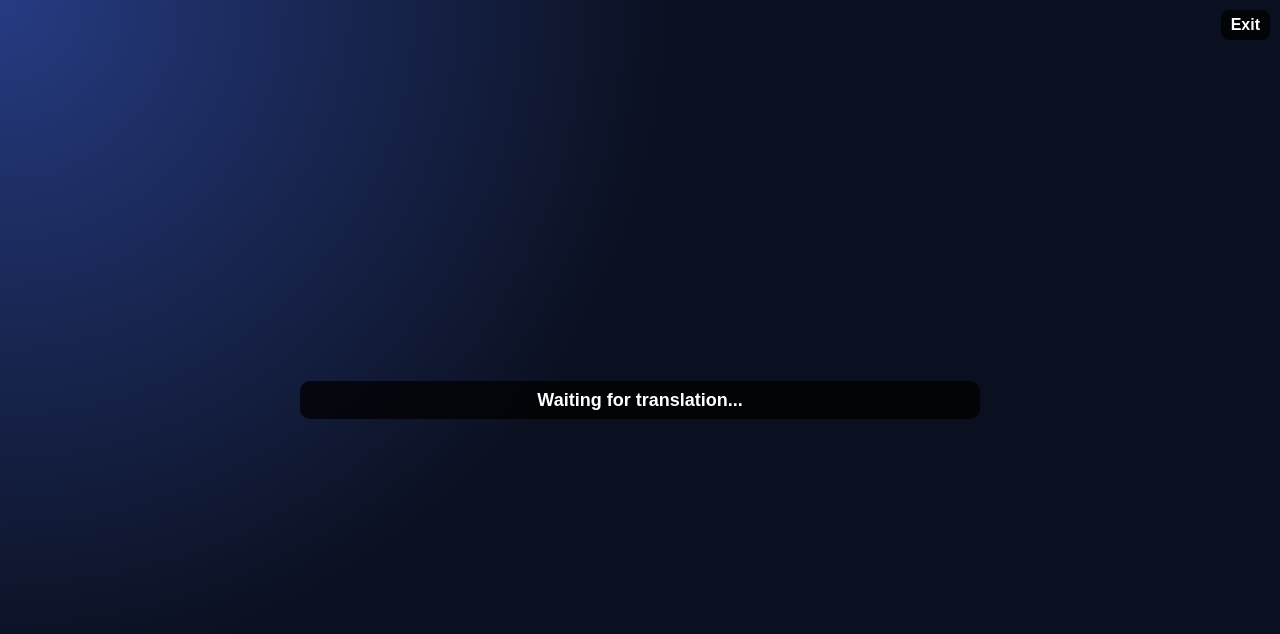
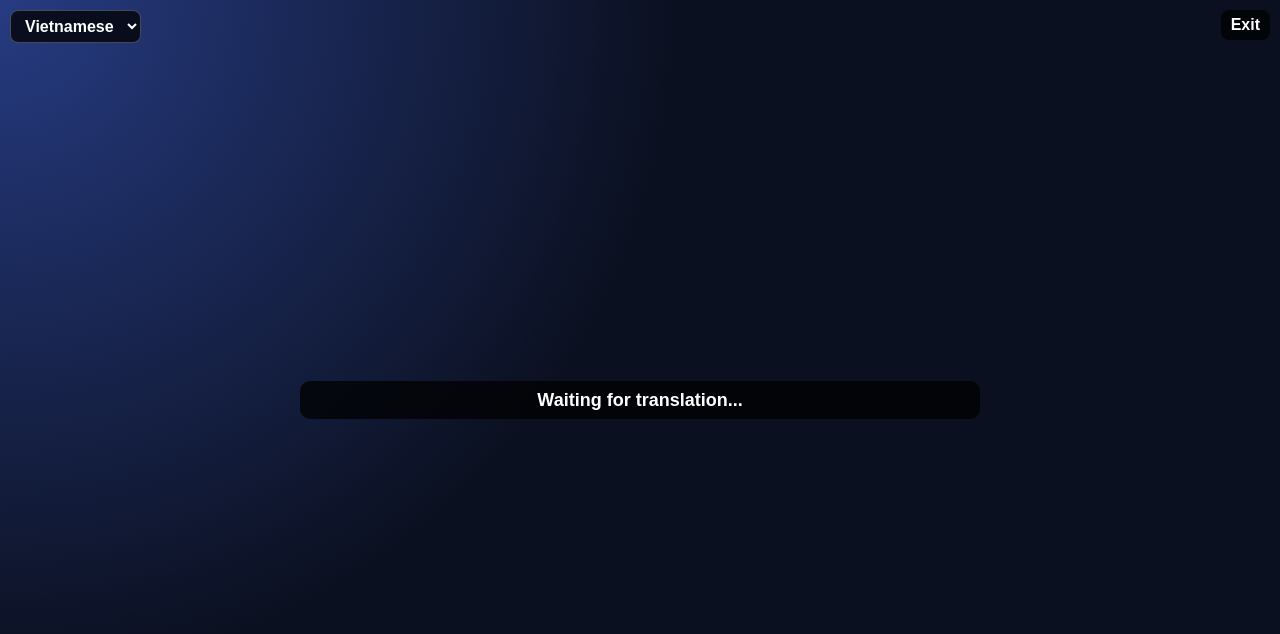
Before and after one commit to minhchanh95/live-translator, a Next.js app: page / in a window 1280 px wide. Both pictures are taken after a click on the button "Subtitle Mode". Shown: the top 634 px of the page. Built offline with nearby package versions, Linux system fonts and the light colour scheme.

Commit message:
fix code

```diff
--- a/app/page.tsx
+++ b/app/page.tsx
@@ -8,6 +8,16 @@ const sourceLanguages = [
   { code: "ko-KR", translateCode: "ko", label: "Korean" },
   { code: "zh-CN", translateCode: "zh-CN", label: "Chinese" },
   { code: "vi-VN", translateCode: "vi", label: "Vietnamese" },
+  { code: "ru-RU", translateCode: "ru", label: "Russian" },
+];
+
+const targetLanguages = [
+  { code: "vi", label: "Vietnamese" },
+  { code: "en", label: "English" },
+  { code: "ja", label: "Japanese" },
+  { code: "ko", label: "Korean" },
+  { code: "zh-CN", label: "Chinese" },
+  { code: "ru", label: "Russian" },
 ];
 
 export default function Home() {
@@ -22,12 +32,14 @@ export default function Home() {
   const [subtitleMode, setSubtitleMode] = useState(false);
 
   const [sourceLang, setSourceLang] = useState("ja-JP");
+  const [targetLang, setTargetLang] = useState("vi");
+  const targetLangRef = useRef("vi");
 
   const [finalTranscript, setFinalTranscript] = useState("");
   const [interimTranscript, setInterimTranscript] = useState("");
 
-  const [vietnameseText, setVietnameseText] = useState("");
-  const [interimVietnameseText, setInterimVietnameseText] = useState("");
+  const [translatedText, setTranslatedText] = useState("");
+  const [interimTranslatedText, setInterimTranslatedText] = useState("");
   const [latestTranslation, setLatestTranslation] = useState("");
 
   const [status, setStatus] = useState("Waiting...");
@@ -37,6 +49,13 @@ export default function Home() {
     return (
       sourceLanguages.find((lang) => lang.code === sourceLang)?.translateCode ||
       "auto"
+    );
+  };
+
+  const getTargetLabel = () => {
+    return (
+      targetLanguages.find((lang) => lang.code === targetLang)?.label ||
+      "Translation"
     );
   };
 
@@ -55,7 +74,11 @@ export default function Home() {
 
   useEffect(() => {
     scrollToBottom(translationBoxRef);
-  }, [vietnameseText, interimVietnameseText]);
+  }, [translatedText, interimTranslatedText]);
+
+  useEffect(() => {
+    targetLangRef.current = targetLang;
+  }, [targetLang]);
 
   const safeStartRecognition = () => {
     const recognition = recognitionRef.current;
@@ -92,7 +115,7 @@ export default function Home() {
         "https://translate.googleapis.com/translate_a/single" +
         `?client=gtx` +
         `&sl=${encodeURIComponent(sl)}` +
-        `&tl=vi` +
+        `&tl=${encodeURIComponent(targetLangRef.current)}` +
         `&dt=t` +
         `&q=${encodeURIComponent(text)}`;
 
@@ -108,21 +131,30 @@ export default function Home() {
       const translated = data[0].map((item: any) => item[0]).join("");
 
       if (interim) {
-        setInterimVietnameseText(translated);
+        setInterimTranslatedText(translated);
         setLatestTranslation(translated);
       } else {
-        setVietnameseText((prev) => prev + translated + " ");
+        setTranslatedText((prev) => prev + translated + " ");
         setLatestTranslation(translated);
       }
     } catch (error) {
       console.warn("Translate warning:", error);
 
       if (!interim) {
-        setVietnameseText((prev) => prev + "\n[Dịch lỗi]\n");
+        setTranslatedText((prev) => prev + "\n[Dịch lỗi]\n");
       }
     } finally {
       if (!interim) setTranslating(false);
     }
+  };
+
+  const changeTargetLanguage = (newLang: string) => {
+    targetLangRef.current = newLang;
+    setTargetLang(newLang);
+    setTranslatedText("");
+    setInterimTranslatedText("");
+    setLatestTranslation("Switching language...");
+    setStatus(`Switched target language to ${newLang}`);
   };
 
   const startTranslate = () => {
@@ -171,7 +203,7 @@ export default function Home() {
       if (finalText.trim()) {
         setFinalTranscript((prev) => prev + finalText);
         await translateText(finalText, false);
-        setInterimVietnameseText("");
+        setInterimTranslatedText("");
       }
 
       setInterimTranscript(interim);
@@ -197,7 +229,7 @@ export default function Home() {
 
       if (error === "audio-capture") {
         setStatus(
-          "Không capture được microphone. Hãy chọn VB-CABLE / BlackHole / Voicemeeter Out B1."
+          "Không capture được microphone. Hãy chọn VB-CABLE / BlackHole / Voicemeeter Out B1.",
         );
         scheduleRestart(1500);
         return;
@@ -263,8 +295,8 @@ export default function Home() {
   const clearText = () => {
     setFinalTranscript("");
     setInterimTranscript("");
-    setVietnameseText("");
-    setInterimVietnameseText("");
+    setTranslatedText("");
+    setInterimTranslatedText("");
     setLatestTranslation("");
   };
 
@@ -313,7 +345,15 @@ export default function Home() {
             Headphone supported via BlackHole / VB-CABLE / Voicemeeter.
           </p>
 
-          <div style={{ marginBottom: 24 }}>
+          <div
+            style={{
+              display: "flex",
+              gap: 24,
+              flexWrap: "wrap",
+              marginBottom: 24,
+            }}
+          >
+            <div>
               <label>Input Language:</label>
               <br />
 
@@ -329,6 +369,24 @@ export default function Home() {
                   </option>
                 ))}
               </select>
+            </div>
+
+            <div>
+              <label>Target Language:</label>
+              <br />
+
+              <select
+                value={targetLang}
+                onChange={(e) => changeTargetLanguage(e.target.value)}
+                style={selectStyle}
+              >
+                {targetLanguages.map((lang) => (
+                  <option key={lang.code} value={lang.code}>
+                    {lang.label}
+                  </option>
+                ))}
+              </select>
+            </div>
           </div>
 
           <div style={{ display: "flex", gap: 12, marginBottom: 24 }}>
@@ -369,7 +427,9 @@ export default function Home() {
             <ol>
               <li>Mac: Chrome microphone = BlackHole 2ch</li>
               <li>Windows: Chrome microphone = Voicemeeter Out B1</li>
-              <li>Zoom/Teams microphone = real microphone, not virtual audio</li>
+              <li>
+                Zoom/Teams microphone = real microphone, not virtual audio
+              </li>
               <li>Use Chrome browser</li>
             </ol>
           </div>
@@ -421,20 +481,20 @@ export default function Home() {
 
             <div>
               <h2 style={{ marginBottom: 12 }}>
-                Vietnamese Translation {translating ? "..." : ""}
+                {getTargetLabel()} Translation {translating ? "..." : ""}
               </h2>
 
               <div
                 ref={translationBoxRef}
                 style={boxStyle("#052e16", "#bbf7d0")}
               >
-                <span>{vietnameseText}</span>
+                <span>{translatedText}</span>
                 <span style={{ color: "#7ddfa8" }}>
-                  {interimVietnameseText}
+                  {interimTranslatedText}
                 </span>
 
-                {!vietnameseText && !interimVietnameseText
-                  ? "Vietnamese translation will appear here..."
+                {!translatedText && !interimTranslatedText
+                  ? `${getTargetLabel()} translation will appear here...`
                   : ""}
               </div>
             </div>
@@ -444,7 +504,22 @@ export default function Home() {
 
       {subtitleMode && (
         <section style={subtitlePageStyle}>
-          <button onClick={() => setSubtitleMode(false)} style={exitButtonStyle}>
+          <select
+            value={targetLang}
+            onChange={(e) => changeTargetLanguage(e.target.value)}
+            style={subtitleSelectStyle}
+          >
+            {targetLanguages.map((lang) => (
+              <option key={lang.code} value={lang.code}>
+                {lang.label}
+              </option>
+            ))}
+          </select>
+
+          <button
+            onClick={() => setSubtitleMode(false)}
+            style={exitButtonStyle}
+          >
             Exit
           </button>
 
@@ -502,6 +577,20 @@ const subtitleBarStyle: React.CSSProperties = {
   fontWeight: 700,
   lineHeight: 1.25,
   textAlign: "center",
+};
+
+const subtitleSelectStyle: React.CSSProperties = {
+  position: "absolute",
+  top: 10,
+  left: 10,
+  zIndex: 100000,
+  padding: "6px 10px",
+  borderRadius: 8,
+  border: "1px solid rgba(255,255,255,0.25)",
+  background: "rgba(0,0,0,0.75)",
+  color: "white",
+  fontWeight: "bold",
+  cursor: "pointer",
 };
 
 const exitButtonStyle: React.CSSProperties = {
```
Lines whose indentation alone changed are shown as unchanged.
